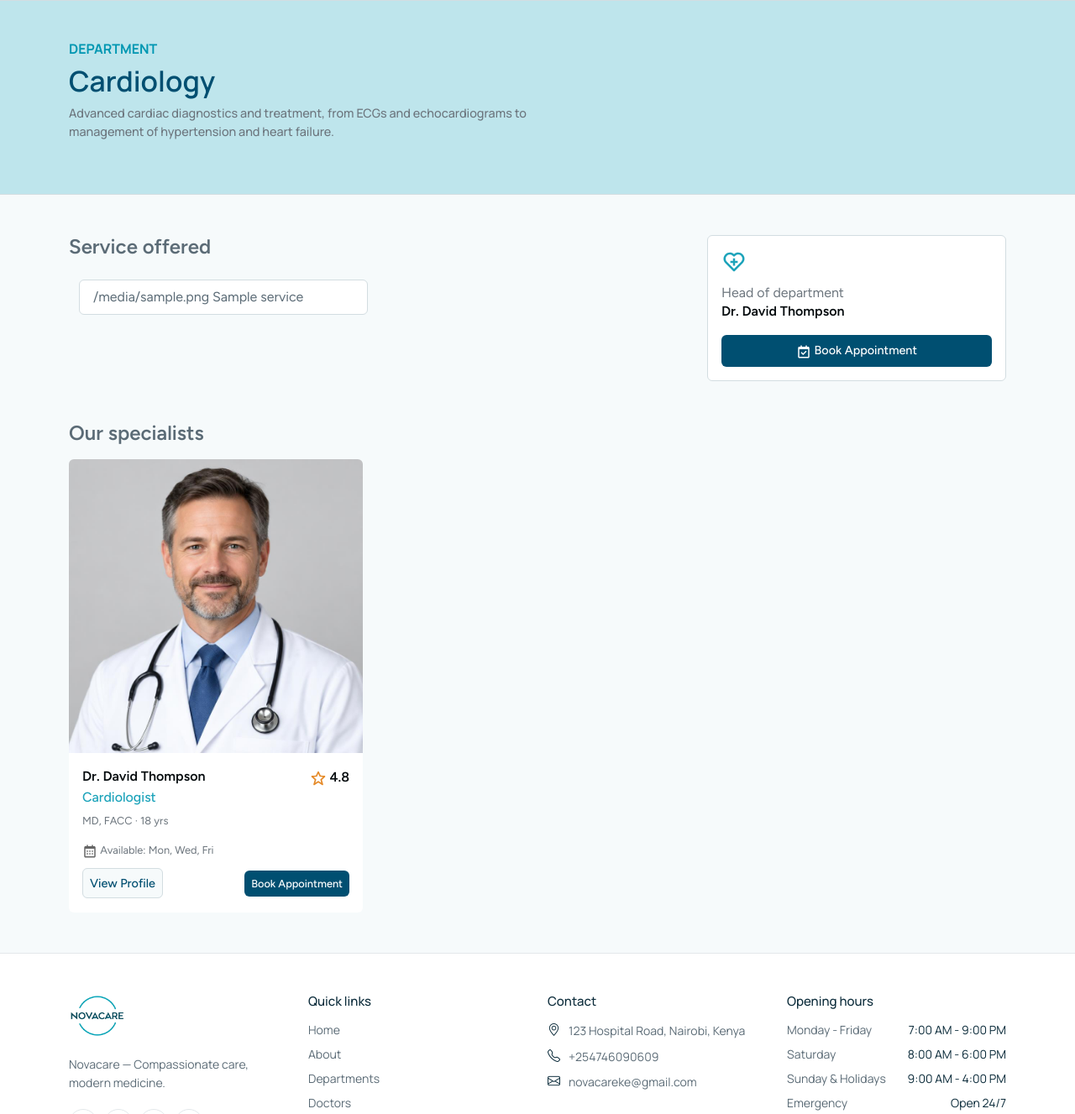
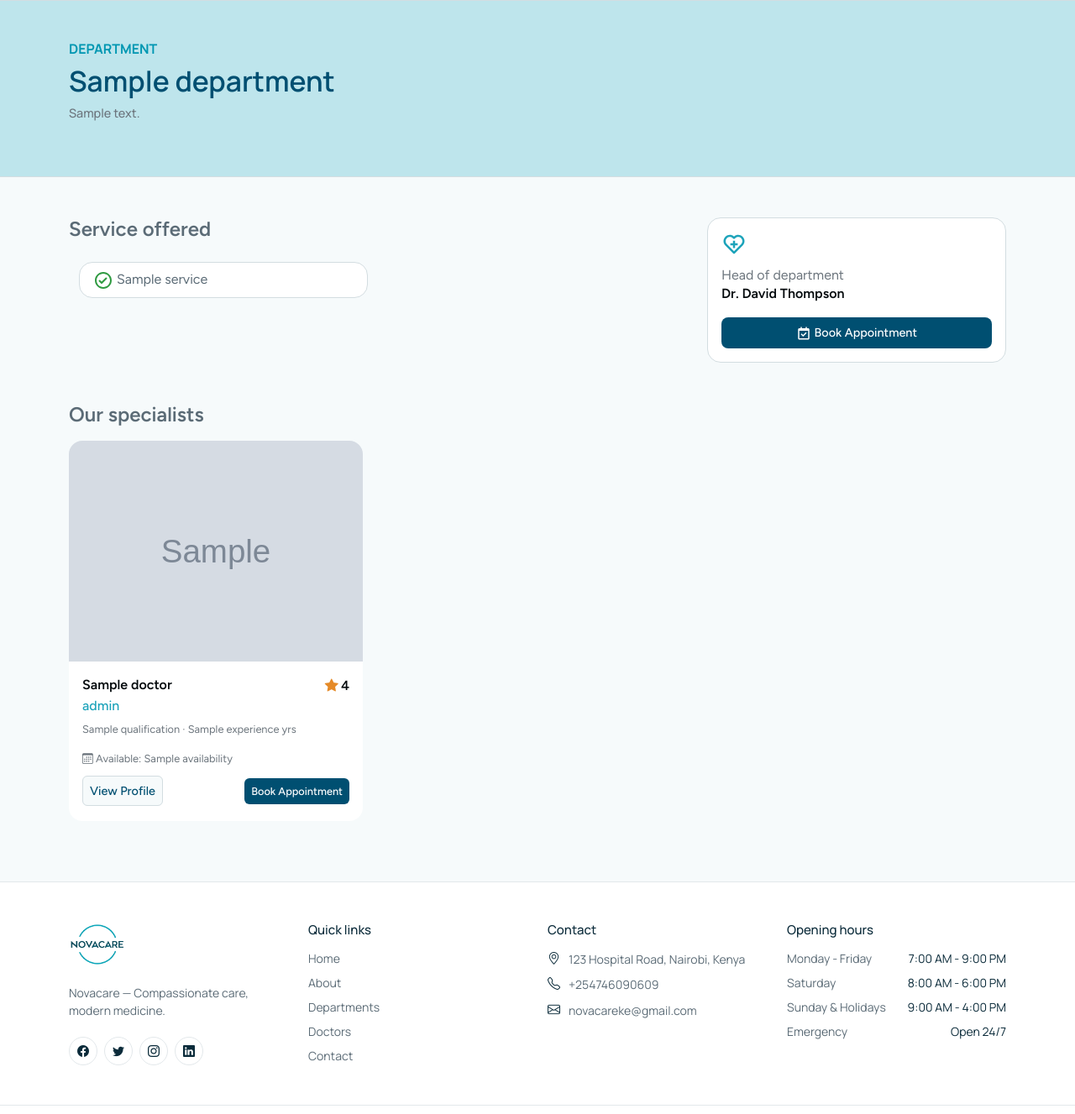
Before and after one commit to CodeOmari/NovaCare, a Django app: template Novacare/templates/cardiology.html in a window 1280 px wide. Shown: the part 98-1425 px from the top of the page at 84% size. Run offline with Django 5.2, Linux system fonts and the light colour scheme; the template is opened without the code that fills it: most values are stand-ins (such as "Sample title", 1, 10 or a date in 2020); grey boxes marked "Sample" are stand-in pictures; some libraries are stand-ins or nearby versions.

Commit message:
update department name, and description ,  department services and department specialist data to be loaded from the database

```diff
--- a/Novacare/templates/cardiology.html
+++ b/Novacare/templates/cardiology.html
@@ -15,11 +15,10 @@
         <div class="container mt-5">
             <h5 class="first-header">DEPARTMENT</h5>
 
-            <h3 class="second-header">Cardiology</h3>
+            <h3 class="second-header">{{ department.name }}</h3>
 
             <p class="text-secondary w-50 department-duty">
-                Advanced cardiac diagnostics and treatment, from ECGs and echocardiograms
-                to management of hypertension and heart failure.
+                {{ department.description }}
             </p>
         </div>
     </div>
@@ -32,20 +31,23 @@
                         <h5 class="pb-3">Service offered</h5>
                         <div class="container">
                             <div class="row">
-                                {% for service in cardiologywork %}
+                                {% for service in services %}
                                     <div class="col-sm-6">
-                                        <div class="service-container rounded mb-3 pt-2 pb-2 ps-3 pe-3">
-                                            {{ service.icon|safe }}
-                                            {{ service.service }}
+                                        <div class="service-container rounded-4 mb-3 pt-2 pb-2 ps-3 pe-3">
+                                            <svg xmlns="http://www.w3.org/2000/svg" viewBox="0 0 24 24" width="24" height="24" fill="#2F9A41">
+                                                <path d="M12 22C6.49 22 2 17.51 2 12S6.49 2 12 2s10 4.49 10 10-4.49 10-10 10m0-18c-4.41 0-8 3.59-8 8s3.59 8 8 8 8-3.59 8-8-3.59-8-8-8"/>
+                                                <path d="M10 16c-.26 0-.51-.1-.71-.29l-3-3L7.7 11.3l2.29 2.29 5.29-5.29 1.41 1.41-6 6c-.2.2-.45.29-.71.29Z"/>
+                                            </svg>
+                                            {{ service.name }}
                                         </div>
                                     </div>
-                                {% endfor%}
+                                {% endfor %}
                             </div>
                         </div>
                     </div>
                 </div>
                 <div class="col-sm-4">
-                    <div class="department-head rounded p-3 mb-5">
+                    <div class="department-head rounded-4 p-3 mb-5">
                         <div class="department-head-details">
                             <svg xmlns="http://www.w3.org/2000/svg" viewBox="0 0 24 24" width="30" height="30" fill="#1CA3BA">
                                 <path d="M20.24 4.76c-2.3-2.29-5.87-2.35-8.24-.19-2.37-2.16-5.93-2.09-8.24.2-2.36 2.37-2.36 6.07 0 8.43l7.53 7.52c.2.19.45.29.71.29s.51-.1.71-.29l7.53-7.52c2.36-2.36 2.36-6.06 0-8.43Zm-1.41 7.02-6.82 6.81-6.82-6.81a3.92 3.92 0 0 1 0-5.6C5.98 5.39 6.99 5 8 5s2.02.39 2.8 1.18l.5.5c.39.39 1.02.39 1.41 0l.5-.5c1.57-1.57 4.04-1.57 5.62 0 1.57 1.58 1.57 4.04 0 5.6"/><path d="M13 8.5h-2V11H8.5v2H11v2.5h2V13h2.5v-2H13z"/>
@@ -54,7 +56,7 @@
                             <p class="text-secondary head-title">Head of department</p>
                             <p class="doctor-name">Dr. David Thompson</p>
                         </div>
-                        <div class="booking-appointment pt-2 pb-2 ps-3 pe-3 rounded d-flex align-items-center justify-content-center">
+                        <div class="booking-appointment pt-2 pb-2 ps-3 pe-3 rounded-3 d-flex align-items-center justify-content-center">
                             <a href="" class="appointment-booking">
                                 <svg  xmlns="http://www.w3.org/2000/svg" width="18" height="18"
                                     fill="currentColor" viewBox="0 0 24 24" >
@@ -72,45 +74,64 @@
     <div class="container-fluid our-specialist pb-5">
         <div class="container specialist-details">
             <h5 class="pb-2">Our specialists</h5>
+            <div class="row">
+                {% for doctor in doctors %}
+                    <div class="col-md-6 col-lg-4 mb-4">
                         <div class="details-container">
-                <img src="{% static 'images/doctor-2.jpg' %}" alt="doctors-img" class="img-fluid rounded-top doctor-image">
-                <div class="details-section rounded-bottom p-3">
+                            <img src="{% static doctor.image %}" alt="{{ doctor.name }}" class="img-fluid rounded-top-4 doctor-image">
+
+                            <div class="details-section rounded-bottom-4 p-3">
                                 <div class="name d-flex align-items-start justify-content-between">
                                     <div class="left-section">
-                            <p class="doctor-names">Dr. David Thompson</p>
-                            <p class="role">Cardiologist</p>
-                            <p class="text-secondary qualification">MD, FACC · 18 yrs</p>
+                                        <p class="doctor-names">
+                                            {{ doctor.name }}
+                                        </p>
+
+                                        <p class="role">
+                                            {{ doctor.role }}
+                                        </p>
+
+                                        <p class="text-secondary qualification">
+                                            {{ doctor.qualification }} · {{ doctor.experience }} yrs
+                                        </p>
 
                                         <p class="text-secondary availability-days">
-                                <svg  xmlns="http://www.w3.org/2000/svg" width="18" height="18"
-                                fill="#666" viewBox="0 0 24 24" >
-                                <!--Boxicons v3.0.8 https://boxicons.com | License  https://docs.boxicons.com/free-->
-                                <path d="M19 4h-2V2h-2v2H9V2H7v2H5c-1.1 0-2 .9-2 2v14c0 1.1.9 2 2 2h14c1.1 0 2-.9 2-2V6c0-1.1-.9-2-2-2M5 20V8h14V6v14z"></path><path d="M7 11h2v2H7zm4 0h2v2h-2zm4 0h2v2h-2zm-8 4h2v2H7zm4 0h2v2h-2zm4 0h2v2h-2z"></path>
-                                </svg>
-                                Available: Mon, Wed, Fri
+                                            <i class="bi bi-calendar3"></i>
+                                            Available: {{ doctor.availability }}
                                         </p>
                                     </div>
 
                                     <div class="right-section">
+                                        {% if doctor.rating %}
                                             <div>
-                                <svg  xmlns="http://www.w3.org/2000/svg" width="20" height="20"
-                                    fill="#E58A28" viewBox="0 0 24 24" >
-                                    <!--Boxicons v3.0.8 https://boxicons.com | License  https://docs.boxicons.com/free-->
-                                    <path d="m4.83 12.49 2.04 1.83-.83 2.9-1 3.5c-.12.4.03.84.37 1.08.34.25.8.26 1.14.02l3-2L12 18.19l2.45 1.63 3 2a.99.99 0 0 0 1.14-.02c.34-.25.49-.68.37-1.08l-1-3.5-.83-2.9 2.04-1.83 2.5-2.25c.3-.27.41-.69.28-1.06-.13-.38-.47-.64-.87-.68l-3.15-.25-2.56-.2-2.47-5.46a.998.998 0 0 0-1.82 0L8.61 8.05l-2.56.2-3.15.25c-.4.03-.74.3-.87.68s-.02.8.28 1.06l2.5 2.25Zm1.39-2.25 2.52-.2.62-.05.59-.05.84-1.86 1.2-2.66 1.2 2.66.84 1.86.59.05.62.05 2.52.2.83.07-.77.69-2.5 2.25-.46.42.17.6 1.25 4.38-3.74-2.49-.55-.37-.55.37-3.74 2.49 1.25-4.38.17-.6-.46-.42L6.16 11l-.77-.69z"></path>
-                                </svg>
-                                <span class="rating">4.8</span>
+                                                <i class="bi bi-star-fill" style="color: #E58A28;"></i>
+                                                <span class="rating">{{ doctor.rating }}</span>
+                                            </div>
+                                        {% endif %}
+                                    </div>
+                                </div>
+
+                                <div class="profile-book d-flex align-items-center justify-content-between pb-2">
+                                    <div>
+                                        <a href="{% url 'main_app:doctor_profile' doctor.slug %}" class="view-profile p-2 rounded">
+                                            View Profile
+                                        </a>
+                                    </div>
+
+                                    <div>
+                                        <a href="#" class="book-appointment-link p-2 rounded">
+                                            Book Appointment
+                                        </a>
                                     </div>
                                 </div>
                             </div>
-                    <div class="profile-book d-flex align-items-center justify-content-between pb-2">
-                        <div>
-                            <a href="" class="view-profile p-2 rounded">View Profile</a>
-                        </div>
-                        <div>
-                            <a href="" class="book-appointment-link p-2 rounded">Book Appointment</a>
                         </div>
                     </div>
-                </div>
+                {% empty %}
+                    <p class="text-secondary">
+                        No specialists are currently available in this department.
+                    </p>
+                {% endfor %}
             </div>
         </div>
     </div>
@@ -140,11 +161,11 @@
                     <div class="col-12 col-md-6 col-lg-3">
                         <h6 class="footer-title">Quick links</h6>
                         <ul class="footer-links list-unstyled mb-0">
-                            <li><a href="{% url 'home_page' %}">Home</a></li>
-                            <li><a href="{% url 'about_us' %}">About</a></li>
-                            <li><a href="{% url 'departments' %}">Departments</a></li>
-                            <li><a href="{% url 'doctors' %}">Doctors</a></li>
-                            <li><a href="{% url 'contact-us' %}">Contact</a></li>
+                            <li><a href="{% url 'main_app:home_page' %}">Home</a></li>
+                            <li><a href="{% url 'main_app:about_us' %}">About</a></li>
+                            <li><a href="{% url 'main_app:departments' %}">Departments</a></li>
+                            <li><a href="{% url 'main_app:doctors' %}">Doctors</a></li>
+                            <li><a href="{% url 'main_app:contact-us' %}">Contact</a></li>
                         </ul>
                     </div>
 
```
Lines whose indentation alone changed are shown as unchanged.
